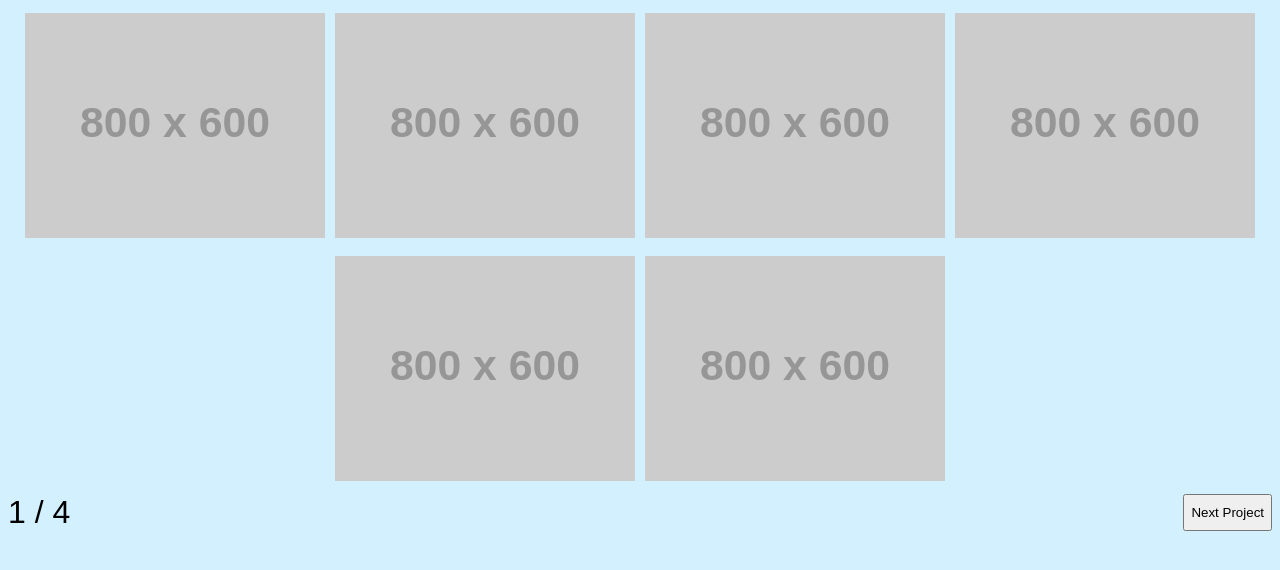
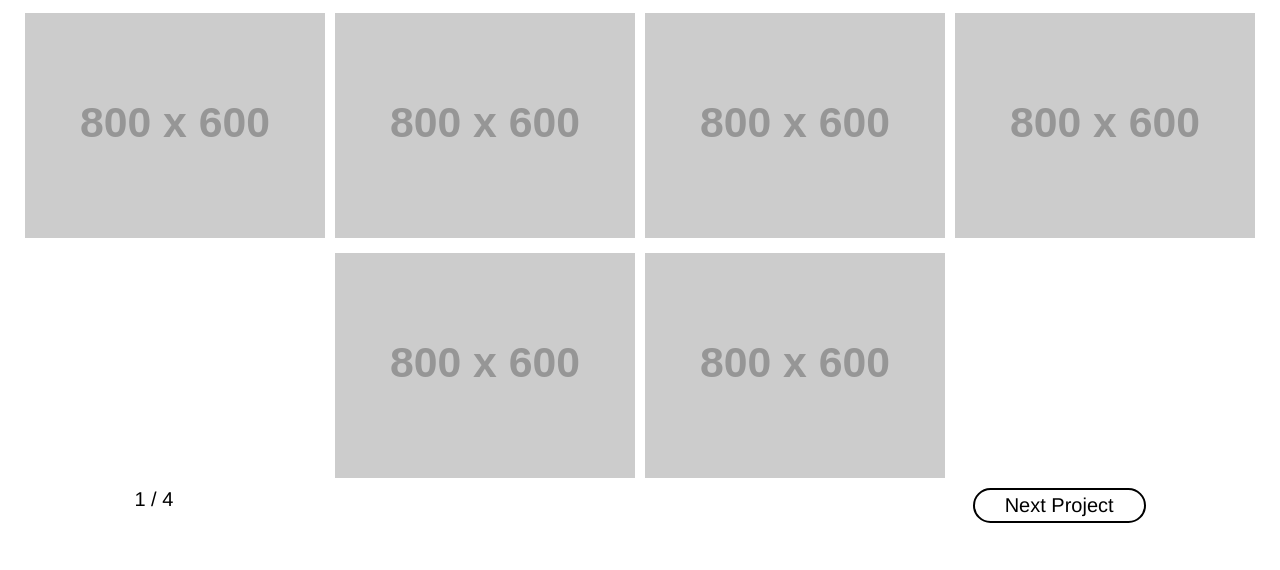
Before and after one commit to locke189/Image-gallery, a website built with webpack: page app/index.html in a window 1280 px wide. Built offline with nearby package versions, Linux system fonts and the light colour scheme; placeholder pictures from the web are drawn by us.

Commit message:
CSS Improved

```diff
--- a/app/bundle.js
+++ b/app/bundle.js
@@ -73,7 +73,6 @@
 
 	window.onload = function (event) {
 	  console.log("window.onload");
-	  gallery.initialize();
 	  gallery.setEventListeners();
 	};
 
@@ -214,9 +213,6 @@
 	  }
 
 	  _createClass(Gallery, [{
-	    key: 'initialize',
-	    value: function initialize() {}
-	  }, {
 	    key: 'renderHtml',
 	    value: function renderHtml(element) {
 	      element.innerHTML = this.template;
@@ -224,6 +220,7 @@
 	        return new _galleryImage.GalleryImage(document.querySelector(".gi-container"), index, imageObject.source, imageObject.descrption);
 	      });
 	      this.animateLoading();
+	      this.setEventListeners();
 	    }
 	  }, {
 	    key: 'updateHTML',
@@ -239,6 +236,7 @@
 	    key: 'animateLoading',
 	    value: function animateLoading() {
 	      var imageContainers = document.querySelectorAll(".gi-item");
+
 	      console.log('Animating...');
 	      var t1 = new TimelineLite();
 	      t1.staggerFrom(imageContainers, 1, { opacity: 0, x: "-1000", ease: Power0.easeNone }, -0.3, "stagger");
--- a/app/js/gallery/gallery.js
+++ b/app/js/gallery/gallery.js
@@ -31,10 +31,6 @@ export class Gallery{
     );
   }
 
-  initialize(){
-
-  }
-
   renderHtml(element){
     element.innerHTML = this.template;
     this.galleryImageArray2 = this.activeArray.images.map((imageObject,index) => {
@@ -46,6 +42,7 @@ export class Gallery{
       );
     });
     this.animateLoading();
+    this.setEventListeners();
   }
 
   updateHTML(){
@@ -63,7 +60,8 @@ export class Gallery{
   }
 
   animateLoading(){
-    let imageContainers = document.querySelectorAll(".gi-item");
+    const imageContainers = document.querySelectorAll(".gi-item");
+
     console.log('Animating...');
     let t1 = new TimelineLite();
     t1.staggerFrom(imageContainers,1,{opacity:0, x:"-1000", ease: Power0.easeNone}, -0.3, "stagger");
--- a/app/js/main.js
+++ b/app/js/main.js
@@ -31,6 +31,5 @@ import { Gallery } from './gallery/gallery';
 
   window.onload = function(event){
     console.log("window.onload");
-    gallery.initialize();
     gallery.setEventListeners();
   };
--- a/app/styles/main.scss
+++ b/app/styles/main.scss
@@ -1,9 +1,10 @@
-$color: #D3F0FF;
+$color: #FFFFFF;
 
 body {
 	background: $color;
-	font-family: 'Arial', sans-serif;
-	font-size: 2em;
+    font-size: 20px;
+    font-family: helvetica;
+
 }
 
 .pos {
@@ -24,7 +25,7 @@ body {
 }
 
 .gi-fullsize{
-    height: 100%;
+    height: auto;
     width: 100%;
 }
 
@@ -55,6 +56,8 @@ body {
     flex-wrap: wrap;
     justify-content: space-between;
     align-content: center;
+    padding-left:10%;
+    padding-right:10%;
 }
 .gi-item{
   margin: 5px;
@@ -62,8 +65,32 @@ body {
   flex-shrink: 0;
 }
 
+.gi-pager{
+  font-size: 20px;
+  font-family: helvetica;
+}
+
+.gi-button {
+  color: black;
+  font-size: 20px;
+  font-family: helvetica;
+  text-decoration: none;
+  border: 2px solid black;
+  border-radius: 20px;
+  transition-duration: .2s;
+  background-color: white;
+  padding: 4px 30px;
+}
+
+.gi-button:hover {
+  color: white;
+  background-color: black;
+  transition-duration: .2s;
+}
 
 .gi-img-text {
+   font-size: 20px;
+   font-family: helvetica;
    margin: 0 0 0 0;
    position: absolute;
    top: 0px;
```
Also changed, not shown: app/styles/main.css, 2 other files.
